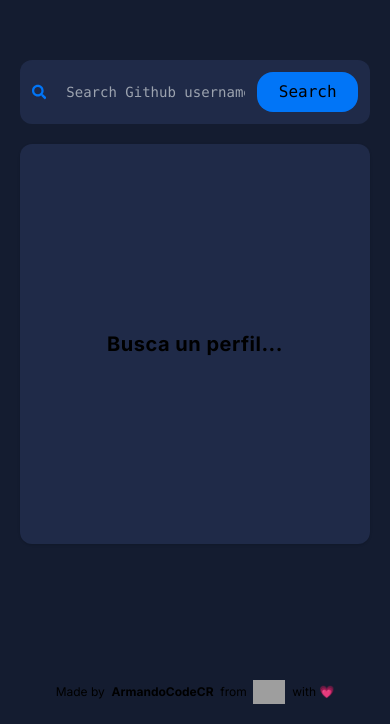
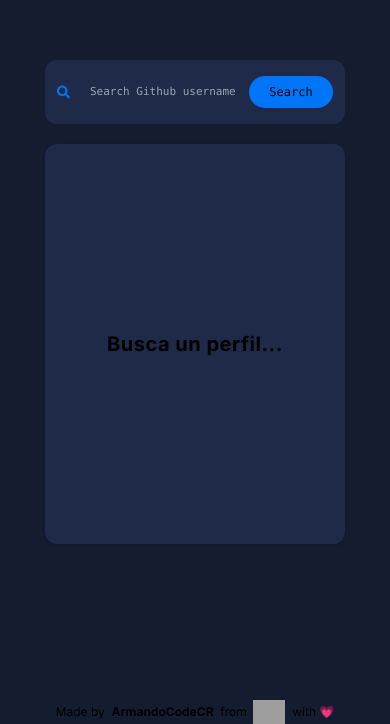
Before and after one commit to armandocodecr/Devfinder-GithhubCards, a Next.js app: page / in a window 390 px wide. Shown: the part 120-844 px from the top of the page. Built offline with nearby package versions, Linux system fonts and the light colour scheme; grey boxes are pictures that could not be loaded.

Commit message:
Cambios en el responsive de viewports en celulares

```diff
--- a/src/app/components/AdditionalInformatioProfile.tsx
+++ b/src/app/components/AdditionalInformatioProfile.tsx
@@ -11,25 +11,25 @@ export function AdditionalInformatioProfile({ location, blog, twitter_username,
 
     return (
 
-        <div className="w-[73%] self-end mt-7 flex gap-10 max-[650px]:flex-col max-[650px]:self-start max-[650px]:gap-3">
+        <div className="w-[73%] self-end mt-7 flex gap-10 max-[650px]:flex-col max-[650px]:self-start max-[650px]:gap-3 max-[400px]:w-[90%]">
              <div className="flex flex-col">
                  <div className="w-auto flex flex-row justify-center items-center gap-3 self-start">
                      <FaLocationArrow />
-                     <p className={`${ location ?? 'text-slate-500'}`}>{  location ?? 'Not available' }</p>
+                     <p className={`${ location ?? 'text-slate-500'} max-[400px]:text-sm`}>{  location ?? 'Not available' }</p>
                  </div>
                  <div className="w-auto flex flex-row justify-center items-center gap-3 self-start mt-5 max-[650px]:mt-2">
                      <FaLink />
-                     <p className={`${ blog === "" ? 'text-slate-500' : ''}`}>{  blog !== "" ? blog : 'Not available' }</p>
+                     <p className={`${ blog === "" ? 'text-slate-500' : ''} max-[400px]:text-sm`}>{  blog !== "" ? blog : 'Not available' }</p>
                  </div>
              </div>
              <div className="flex flex-col">
                  <div className="w-auto flex flex-row justify-center items-center gap-3 self-start">
                      <FaTwitter />
-                     <p className={`${ twitter_username ?? 'text-slate-500'}`}>{  twitter_username ?? 'Not available' }</p>
+                     <p className={`${ twitter_username ?? 'text-slate-500'} max-[400px]:text-sm`}>{  twitter_username ?? 'Not available' }</p>
                  </div>
                  <div className="w-auto flex flex-row justify-center items-center gap-3 self-start mt-5 max-[650px]:mt-2">
                      <FaBuilding />
-                     <p className={`${ company ?? 'text-slate-500'}`}>{  company ?? 'Not available' }</p>
+                     <p className={`${ company ?? 'text-slate-500'} max-[400px]:text-sm`}>{  company ?? 'Not available' }</p>
                  </div>
              </div>
         </div>
--- a/src/app/components/CardInformationProfile.tsx
+++ b/src/app/components/CardInformationProfile.tsx
@@ -27,14 +27,14 @@ export function CardInformationProfile({ avatar_url, name, login, bio, created_a
                 <div className="flex flex-col">
                     <div className="flex flex-row items-center gap-24 max-[650px]:gap-0 max-[650px]:flex-col max-[650px]:items-start max-[650px]:">
                         <div className="flex flex-col">
-                            <h2 className="text-2xl font-mono max-[650px]:text-xl">{ name }</h2>
-                            <p className="text-[#0175F7] font-light max-[650px]:text-sm" >{ `@${ login }` }</p>
+                            <h2 className="text-2xl font-mono max-[650px]:text-xl max-[400px]:text-lg">{ name }</h2>
+                            <p className="text-[#0175F7] font-light max-[650px]:text-sm max-[400px]:text-[13px]" >{ `@${ login }` }</p>
                         </div>
-                        <p className="font-mono text-slate-300 max-[650px]:text-sm">{ `Joinded ${ formatDate( created_at ) }` }</p>
+                        <p className="font-mono text-slate-300 max-[650px]:text-sm max-[400px]:text-[12px]">{ `Joinded ${ formatDate( created_at ) }` }</p>
                     </div>
                 </div>
 
-                <div className="w-[400px] max-[650px]:w-[290px] max-[650px]:text-xs max-[650px]:mt-5">
+                <div className="w-[400px] max-[650px]:w-[290px] max-[650px]:text-xs max-[650px]:mt-5 max-[400px]:text-[11px] max-[400px]:w-[250px]">
                     <p className="font-thin font-mono text-slate-400">{ bio }</p>
                 </div>
 
--- a/src/app/components/Footer.tsx
+++ b/src/app/components/Footer.tsx
@@ -2,7 +2,7 @@
 
 export function Footer() {
     return (
-        <footer className="absolute bottom-5 flex justify-center items-center max-[650px]:text-xs">
+        <footer className="absolute bottom-5 flex justify-center items-center max-[650px]:text-xs max-[650px]:bottom-0">
             Made by &nbsp;
             <a
               className="font-bold cursor-pointer"
--- a/src/app/components/GithubCard.tsx
+++ b/src/app/components/GithubCard.tsx
@@ -65,7 +65,7 @@ export function GithubCard() {
     <section
       className={`w-5/12 min-w-[700px] min-h-[400px] shadow h-auto bg-[#1F2A48] rounded-xl flex justify-center items-center mt-5 p-10
      ${githubProfile && !githubProfile.error ? ' transition-transform duration-75 hover:shadow-[rgba(0,_0,_0,_0.4)_0px_30px_90px]' : ''}
-     max-[650px]:min-w-[350px] max-[650px]:p-5`}
+     max-[650px]:min-w-[350px] max-[650px]:p-5 max-[400px]:min-w-[300px]`}
       id="github-card"
       onMouseMove={e => onMouseMoveEffect(e)}
       onMouseOut={ onMouseOutEffect}
--- a/src/app/components/Search.tsx
+++ b/src/app/components/Search.tsx
@@ -15,25 +15,25 @@ export function Search() {
     return (
         <div
             className='w-5/12 min-w-[700px] h-16 bg-[#1F2A48] rounded-xl pr-3 flex justify-between items-center flex-row gap-3
-            max-[650px]:min-w-[350px]'
+            max-[650px]:min-w-[350px] max-[400px]:min-w-[300px]'
             id='search-container'
         >
 
             <div className='w-2/3 flex justify-center flex-row gap-5 pl-3'>
-                <FaSearch className='text-8xl text-[#0175F7] flex justify-center' />
+                <FaSearch className='text-8xl text-[#0175F7] flex justify-center max-[400px]:text-6xl' />
 
                 <input
                     autoComplete='off'
                     type="text"
                     onChange={e => setInputSearch( e.target.value )}
                     name="search"
-                    className="w-screen font-mono bg-transparent outline-none max-sm:text-sm"
+                    className="w-screen font-mono bg-transparent outline-none max-sm:text-sm max-[400px]:text-[11px]"
                     placeholder="Search Github username..."
                 />
             </div>
 
             <button
-                className='bg-[#0175F7] rounded-2xl h-12 w-28 font-mono max-sm:h-10'
+                className='bg-[#0175F7] rounded-2xl h-12 w-28 font-mono max-sm:h-10 max-[400px]:h-8 max-[400px]:text-[12px]'
                 onClick={ () => getProfileData() }
             >Search</button>
         </div>
```
